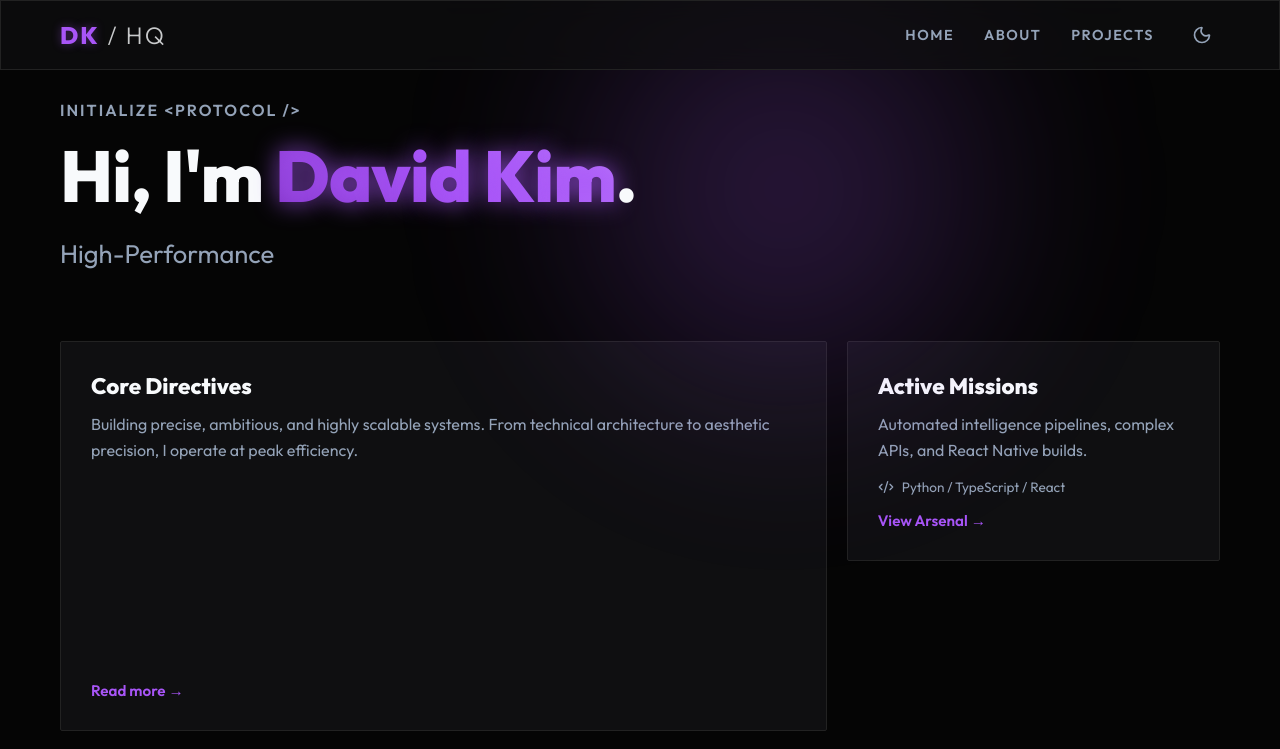
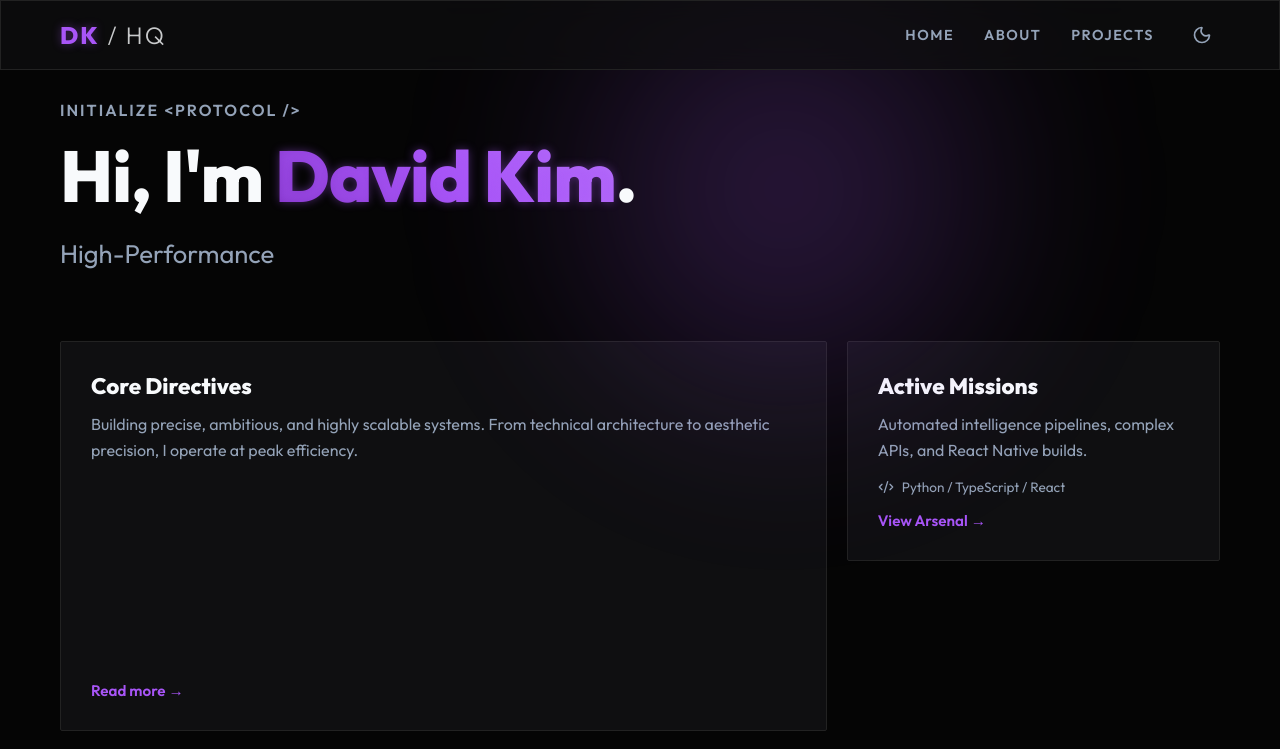
Before and after one commit to davidgskkim/portfolio-site, a React (Vite) app: page / in a window 1280 px wide. Shown: the top 749 px of the page. Built offline with nearby package versions, Linux system fonts and the light colour scheme.

Commit message:
style: remove text-shadow to make gradient text crisp and shiny

```diff
--- a/src/pages/Home.css
+++ b/src/pages/Home.css
@@ -40,7 +40,6 @@
   -webkit-background-clip: text;
   -webkit-text-fill-color: transparent;
   display: inline-block;
-  text-shadow: 0 0 25px var(--accent-glow-strong);
 }
 
 .typewriter-container {
```
